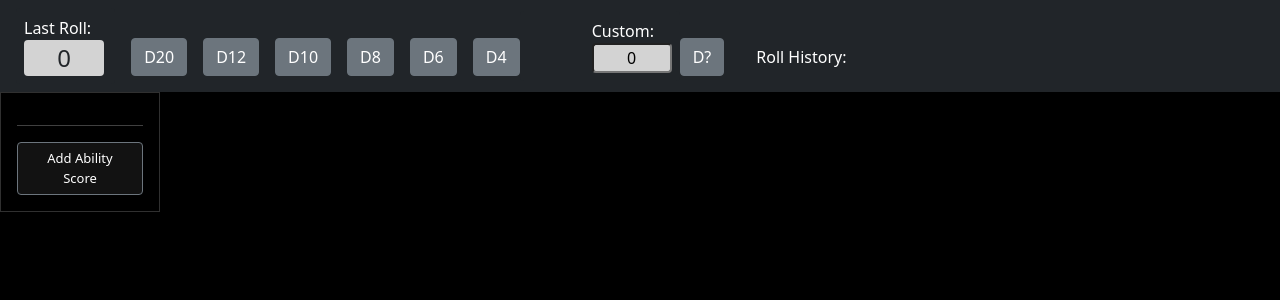
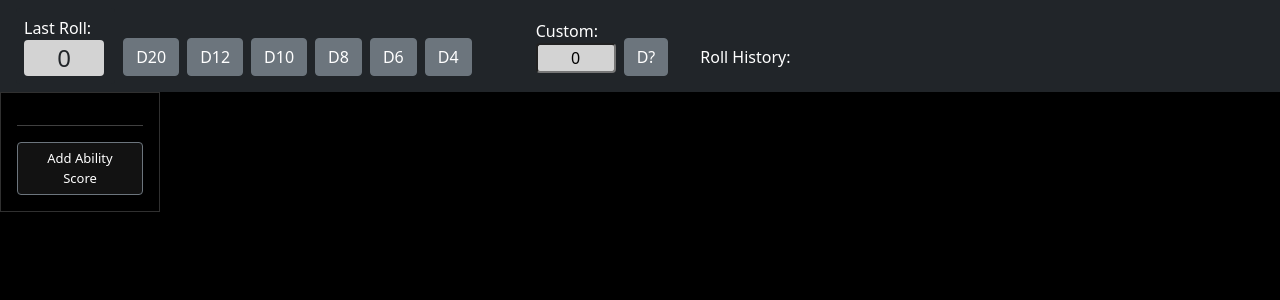
Before and after one commit to AustinSweet/character-sweet, a React (Create React App) app: page / in a window 1280 px wide. Shown: the top 300 px of the page. Built offline with nearby package versions, Linux system fonts and the light colour scheme.

Commit message:
CS-4 added dice history

```diff
--- a/src/Components/DiceContainer.css
+++ b/src/Components/DiceContainer.css
@@ -3,7 +3,7 @@
 }
 
 .die {
-  margin-left: 1rem;
+  margin-left: 0.5rem;
   margin-top: 1.4rem;
 }
 
@@ -11,6 +11,11 @@
   display: inline-flex;
   color: white;
   z-index: 100;
+}
+
+.ellips {
+  margin-top: 2rem;
+  margin-left: 0.2rem;
 }
 
 .history-label {
@@ -29,14 +34,9 @@
   margin-top: 1.4rem;
 }
 
-.custom-container {
-  background-color: #212529;
-  padding: 0.5rem;
-  border-radius: 0.25rem;
-}
-
 .custom-die {
   margin-top: 1.4rem;
+  margin-left: 0.5rem;
 }
 
 .custom-input {
--- a/src/Components/DiceContainer.js
+++ b/src/Components/DiceContainer.js
@@ -103,6 +103,7 @@ class DiceContainer extends Component {
                             {this.state.history.map((x) => (
                                 <div className="hist-rolls">{ x }</div>
                             ))}
+                            {this.state.history.length >= 7 && <div className="ellips">. . .</div>}
                         </div>
                       </Navbar>
         )
```
